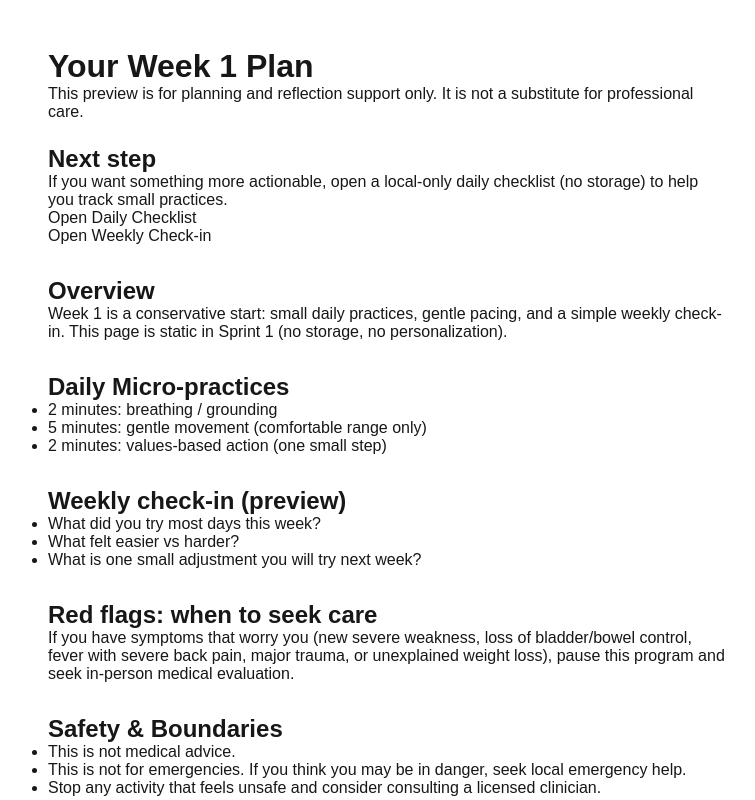
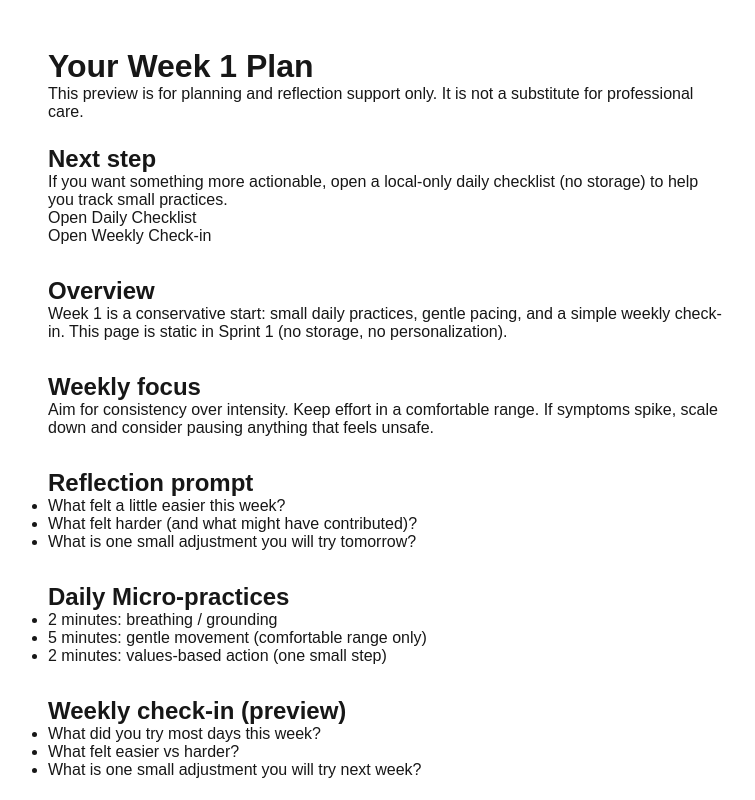
Before and after one commit to raak-tech/PTS, a Next.js app in the folder apps/web/: page /plan in a window 1280 px wide. Shown: the top 800 px of the page, without its empty margins (252-1007 px from the left). Built offline with nearby package versions, Linux system fonts and the light colour scheme.

Commit message:
feat(web): add weekly focus + reflection prompt sections
Adds two static Week 1 sections to /plan and expands e2e coverage.

```diff
--- a/apps/web/src/app/plan/page.tsx
+++ b/apps/web/src/app/plan/page.tsx
@@ -31,6 +31,24 @@ export default function PlanPage() {
           and a simple weekly check-in. This page is static in Sprint 1 (no
           storage, no personalization).
         </p>
+      </section>
+
+      <section style={{ marginTop: 32 }}>
+        <h2>Weekly focus</h2>
+        <p style={{ maxWidth: 680 }}>
+          Aim for consistency over intensity. Keep effort in a comfortable range.
+          If symptoms spike, scale down and consider pausing anything that feels
+          unsafe.
+        </p>
+      </section>
+
+      <section style={{ marginTop: 32 }}>
+        <h2>Reflection prompt</h2>
+        <ul>
+          <li>What felt a little easier this week?</li>
+          <li>What felt harder (and what might have contributed)?</li>
+          <li>What is one small adjustment you will try tomorrow?</li>
+        </ul>
       </section>
 
       <section style={{ marginTop: 32 }}>
```
Also changed, not shown: 1 other file (tests, documents, lock files or other folders).
